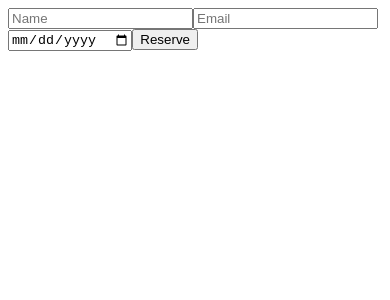
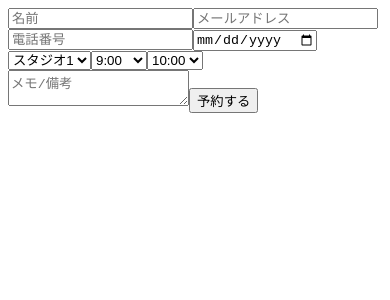
Before and after one commit to hatabo329/studioReserveTest, a Next.js app: page / in a window 390 px wide. Shown: the top 300 px of the page. Built offline with nearby package versions, Linux system fonts and the light colour scheme.

Commit message:
studio,phone,memo,timestamp add

```diff
--- a/pages/api/reservation.js
+++ b/pages/api/reservation.js
@@ -2,7 +2,7 @@ import { google } from 'googleapis';
 
 export default async function handler(req, res) {
   if (req.method === 'POST') {
-    const { name, email, date } = req.body;
+    const { name, email, date, studio, startTime, endTime, phone, memo } = req.body;
 
     const auth = new google.auth.GoogleAuth({
       credentials: {
@@ -14,21 +14,22 @@ export default async function handler(req, res) {
 
     const sheets = google.sheets({ version: 'v4', auth });
 
+    const timestamp = new Date().toLocaleString();  // 予約された日時
     const spreadsheetId = 'your-spreadsheet-id';
-    const range = 'Sheet1!A:C'; // スプレッドシートの範囲
+    const range = 'Sheet1!A:G'; // A列からG列までの範囲に保存
 
     try {
         await sheets.spreadsheets.values.append({
             spreadsheetId,
-        range,
+            range: 'Sheet1!A:K',  // A列からK列までの範囲に保存
             valueInputOption: 'RAW',
             resource: {
-          values: [[name, email, date]],
+              values: [[name, email, date, studio, startTime, endTime, generateUniqueId(), '予約済み', phone, memo, timestamp]],
             },
           });
 
       res.status(200).json({ message: 'Reservation successful' });
-    } catch {
+    } catch (error) {
       res.status(500).json({ error: 'Error adding reservation' });
     }
   } else {
--- a/pages/index.js
+++ b/pages/index.js
@@ -1,7 +1,14 @@
 import { useState } from 'react';
 
 export default function Home() {
-  const [formData, setFormData] = useState({ name: '', email: '', date: '' });
+  const [formData, setFormData] = useState({
+    name: '',
+    email: '',
+    date: '',
+    studio: 'スタジオ1',  // デフォルトはスタジオ1
+    startTime: '9:00',    // デフォルトの開始時間
+    endTime: '10:00',     // デフォルトの終了時間
+  });
 
   const handleChange = (e) => {
     const { name, value } = e.target;
@@ -10,6 +17,15 @@ export default function Home() {
 
   const handleSubmit = async (e) => {
     e.preventDefault();
+
+    // 開始時間が終了時間より遅い場合はエラーメッセージを表示
+    const startHour = parseInt(formData.startTime.split(":")[0]);
+    const endHour = parseInt(formData.endTime.split(":")[0]);
+    if (startHour >= endHour) {
+      alert('終了時間は開始時間より後である必要があります');
+      return;
+    }
+
     const res = await fetch('/api/reservation', {
       method: 'POST',
       headers: { 'Content-Type': 'application/json' },
@@ -21,10 +37,64 @@ export default function Home() {
 
   return (
     <form onSubmit={handleSubmit}>
-      <input type="text" name="name" placeholder="Name" value={formData.name} onChange={handleChange} />
-      <input type="email" name="email" placeholder="Email" value={formData.email} onChange={handleChange} />
-      <input type="date" name="date" value={formData.date} onChange={handleChange} />
-      <button type="submit">Reserve</button>
+      <input
+        type="text"
+        name="name"
+        placeholder="名前"
+        value={formData.name}
+        onChange={handleChange}
+        required
+      />
+      <input
+        type="email"
+        name="email"
+        placeholder="メールアドレス"
+        value={formData.email}
+        onChange={handleChange}
+        required
+      />
+      <input
+        type="tel"
+        name="phone"
+        placeholder="電話番号"
+        value={formData.phone}
+        onChange={handleChange}
+        />
+      <input
+        type="date"
+        name="date"
+        value={formData.date}
+        onChange={handleChange}
+        required
+      />
+      {/* スタジオ選択 */}
+      <select name="studio" value={formData.studio} onChange={handleChange}>
+        <option value="スタジオ1">スタジオ1</option>
+        <option value="スタジオ2">スタジオ2</option>
+      </select>
+      {/* 開始時間選択 */}
+      <select name="startTime" value={formData.startTime} onChange={handleChange}>
+        {Array.from({ length: 13 }, (_, i) => (
+          <option key={i} value={`${9 + i}:00`}>
+            {`${9 + i}:00`}
+          </option>
+        ))}
+      </select>
+      {/* 終了時間選択 */}
+      <select name="endTime" value={formData.endTime} onChange={handleChange}>
+        {Array.from({ length: 13 }, (_, i) => (
+          <option key={i} value={`${10 + i}:00`}>
+            {`${10 + i}:00`}
+          </option>
+        ))}
+      </select>
+      <textarea
+        name="memo"
+        placeholder="メモ/備考"
+        value={formData.memo}
+        onChange={handleChange}
+        />
+      <button type="submit">予約する</button>
     </form>
   );
 }
```
Lines whose indentation alone changed are shown as unchanged.
